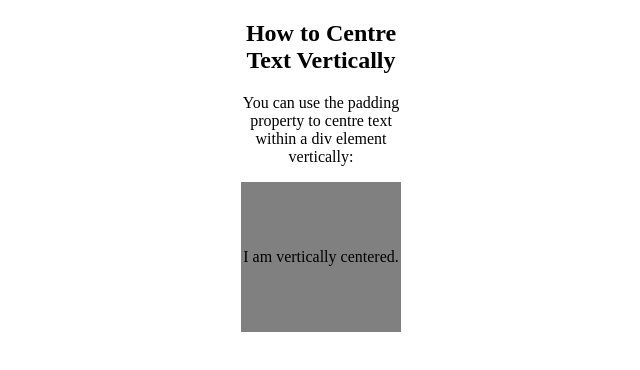
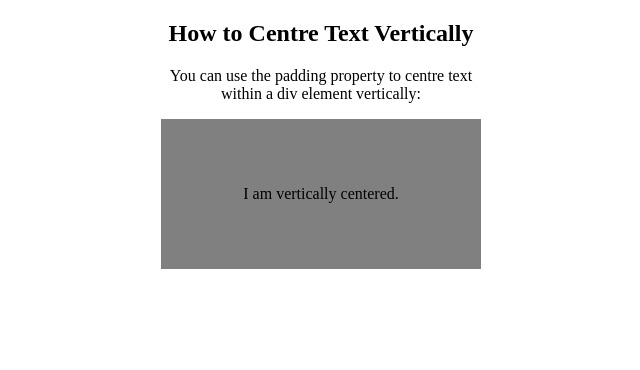
Before and after one commit to kamil-matykiewicz/center-text-in-CSS, a plain HTML site: page vertically-padding/index.htm in a window 1280 px wide. Shown: the whole page, without its empty margins (319-959 px from the left). Drawn offline with Linux system fonts and the light colour scheme.

Commit message:
edit padding.css

```diff
--- a/vertically-padding/padding.css
+++ b/vertically-padding/padding.css
@@ -7,7 +7,7 @@
 
 /* two solutions from the previous horizontal case example; just for the sake of using what have been learned in previous example so it may look good*/
 .container {
-    width: 12.5vw;
+    width: 25vw;
     margin: auto;
     /* background: green; */
 }
```
